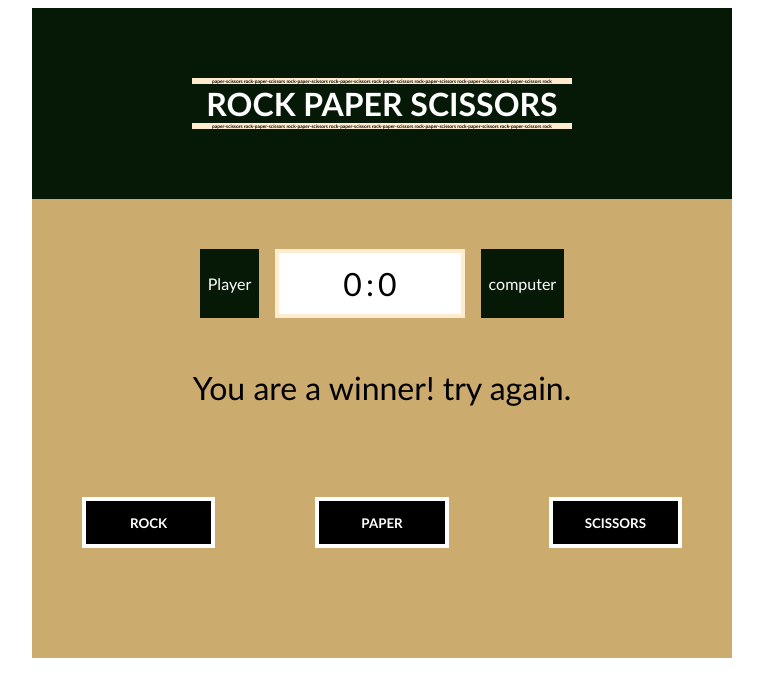
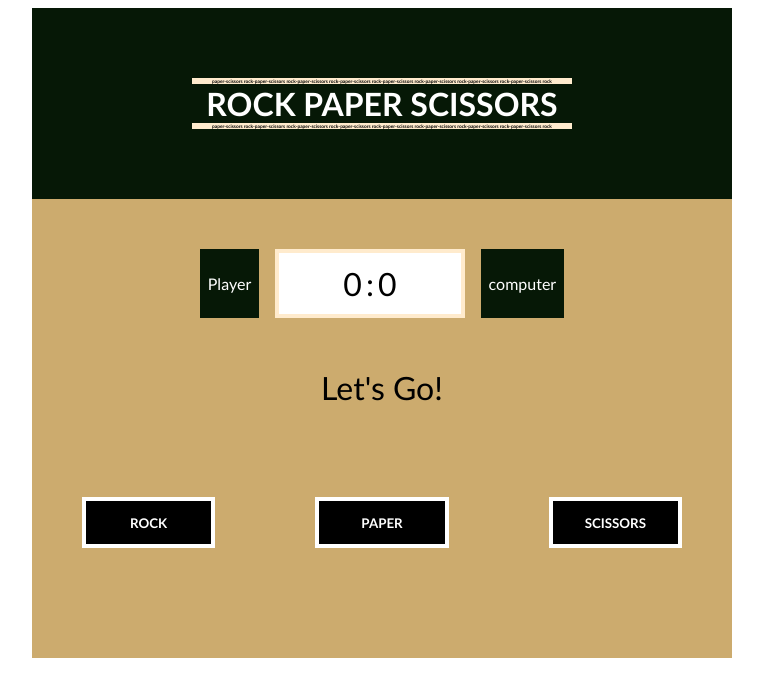
Before and after one commit to stephenitram/odin-rock-paper-scissors, a plain HTML site: page index.html in a window 1280 px wide. Shown: the whole page, without its empty margins (258-1021 px from the left). Drawn offline with Linux system fonts and the light colour scheme.

Commit message:
index.html label change

```diff
--- a/index.html
+++ b/index.html
@@ -29,7 +29,7 @@
     </main>
 
     <div class="winner-description">
-        You are a winner! try again.
+        Let's Go!
     </div>
 
     <div class="rock-paper-scissors">
```
